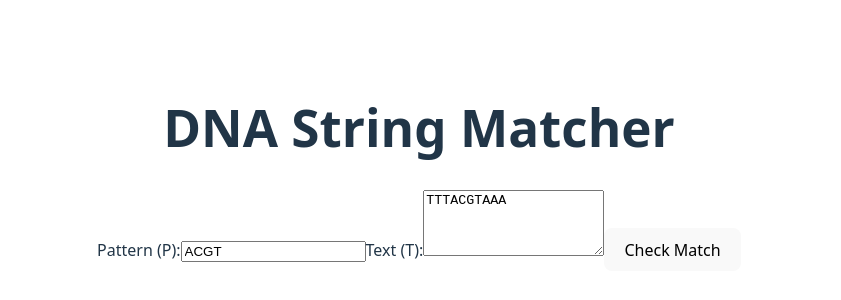
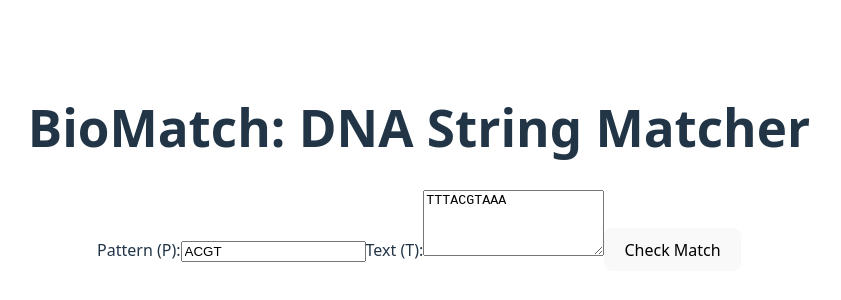
Before and after one commit to Abdul-Ahad3/DNA-String-Matcher, a React app in the folder frontend/: page / in a window 1280 px wide. Shown: the part 232-532 px from the top of the page, without its empty margins (221-1062 px from the left). Built offline with nearby package versions, Linux system fonts and the light colour scheme; the HTML template or start-up script is replaced by a standard one.

Commit message:
corrected the title

```diff
--- a/frontend/src/App.jsx
+++ b/frontend/src/App.jsx
@@ -8,7 +8,7 @@ function App() {
     <>
 
       <div className="app">
-        <h1>DNA String Matcher</h1>
+        <h1>BioMatch: DNA String Matcher</h1>
         <Matcher />
       </div>
     </>
```
